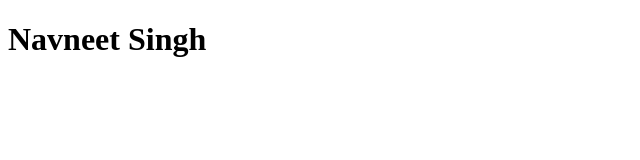
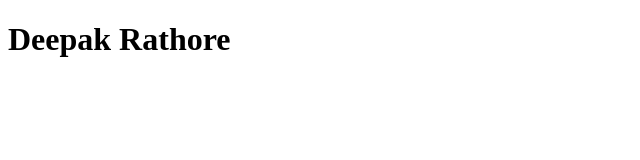
Before and after one commit to deepakrathore21/Shine-website, a plain HTML site: page name.html in a window 1280 px wide. Shown: the whole page, without its empty margins (0-640 px from the left). Drawn offline with Linux system fonts and the light colour scheme.

Commit message:
Update name.html

```diff
--- a/name.html
+++ b/name.html
@@ -7,6 +7,6 @@
     <title>Document</title>
 </head>
 <body>
-    <h1>Navneet Singh</h1>
+    <h1>Deepak Rathore</h1>
 </body>
 </html>
```
